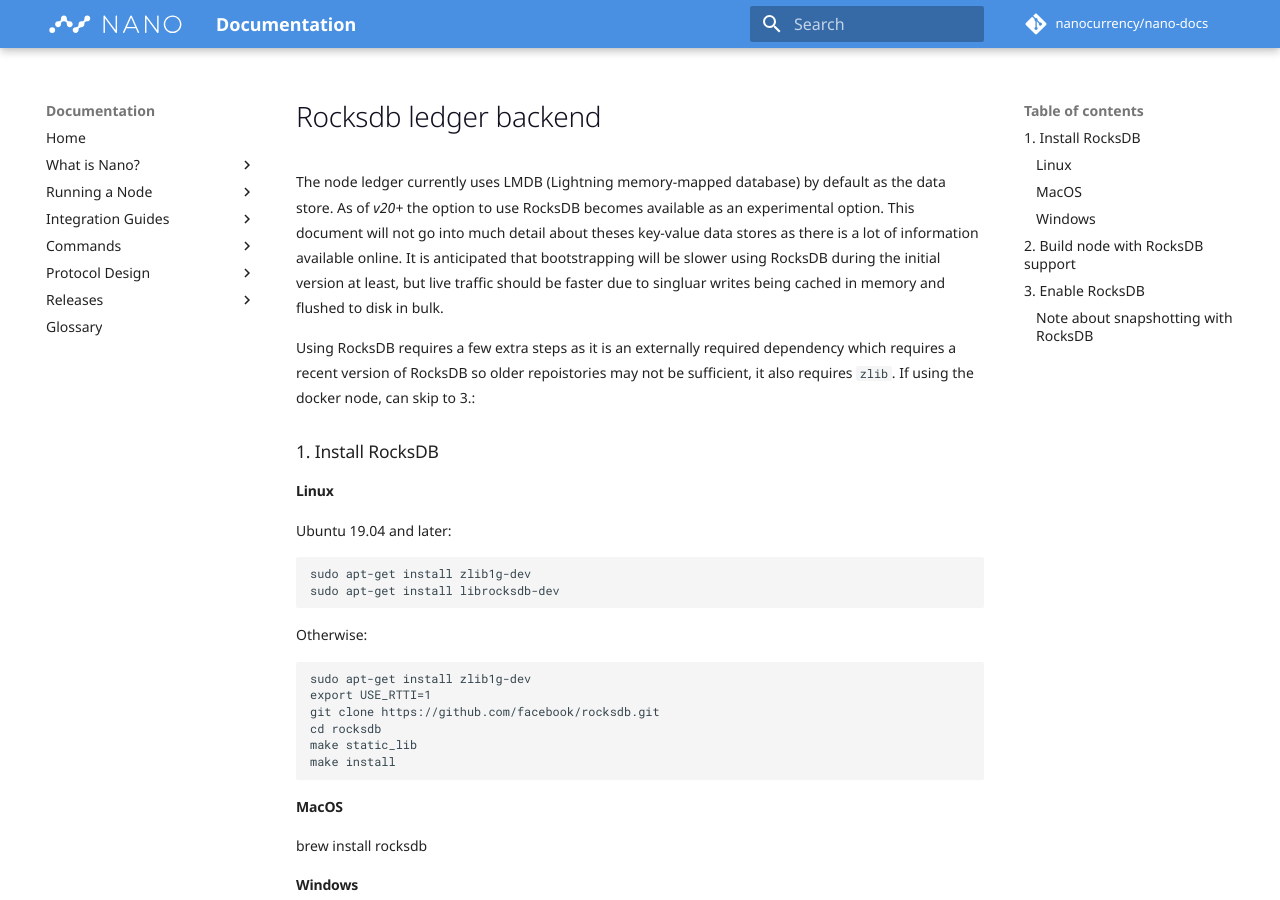
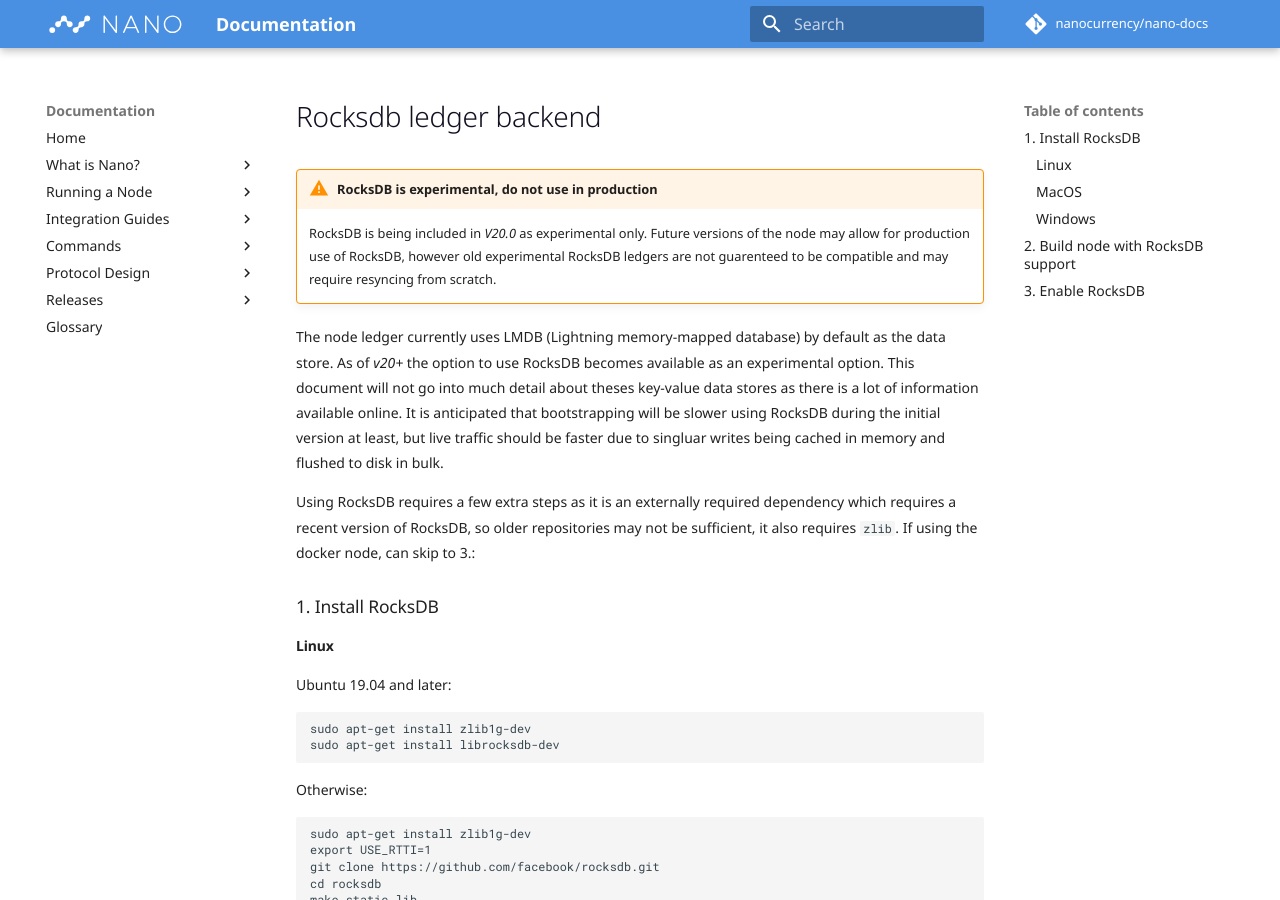
Before and after one commit to nanocurrency/nano-docs, an MkDocs documentation site: the page built from docs/running-a-node/rocksdb-ledger-backend.md, in a window 1280 px wide and 900 px high. Built offline with MkDocs 1.6.1 and Material for MkDocs 9.7.7, drawn with Linux system fonts in a browser that asks for light colours; comment, search, counter and statistics services are not loaded; some of the changed text lies outside the part shown.

Commit message:
Review comments from Zach

````diff
--- a/docs/running-a-node/rocksdb-ledger-backend.md
+++ b/docs/running-a-node/rocksdb-ledger-backend.md
@@ -1,8 +1,11 @@
+!!! warning "RocksDB is experimental, do not use in production"
+	RocksDB is being included in _V20.0_ as experimental only. Future versions of the node may allow for production use of RocksDB, however old experimental RocksDB ledgers are not guarenteed to be compatible and may require resyncing from scratch.
+
 The node ledger currently uses LMDB (Lightning memory-mapped database) by default as the data store. As of _v20+_ the option to use RocksDB becomes available as an experimental option.
 This document will not go into much detail about theses key-value data stores as there is a lot of information available online.
 It is anticipated that bootstrapping will be slower using RocksDB during the initial version at least, but live traffic should be faster due to singluar writes being cached in memory and flushed to disk in bulk.
 
-Using RocksDB requires a few extra steps as it is an externally required dependency which requires a recent version of RocksDB so older repoistories may not be sufficient, it also requires `zlib`. If using the docker node, can skip to 3.:
+Using RocksDB requires a few extra steps as it is an externally required dependency which requires a recent version of RocksDB, so older repositories may not be sufficient, it also requires `zlib`. If using the docker node, can skip to 3.:
 ### 1. Install RocksDB
 #### Linux
 Ubuntu 19.04 and later:
@@ -20,7 +23,7 @@
 make install
 ```
 #### MacOS
-brew install rocksdb
+`brew install rocksdb`
 #### Windows
 Recommended way is to use vcpkg:
 
@@ -78,5 +81,5 @@
 * Database transaction tracker is not supported
 * Cannot execute CLI commands which require writing to the database, such as `nano_node --peer_clear` these must be executed when the node is stopped
 
-#### Note about snapshotting with RocksDB
-> When backing up using the `--snapshot` CLI option, it is currently set up to do incremental backups, which reduces copying the need to copy the whole database. However if the original files are deleted then the backup directory should also be deleted otherwise there can be inconsistencies.0
+!!! note "Snapshotting with RocksDB"
+	When backing up using the --snapshot CLI option, it is currently set up to do incremental backups, which reduces the need to copy the whole database. However if the original files are deleted, then the backup directory should also be deleted otherwise there can be inconsistencies.
````
Also changed, not shown: docs/integration-guides/build-options.md (+1 -1 lines), docs/running-a-node/configuration.md (+1 -1 lines).
